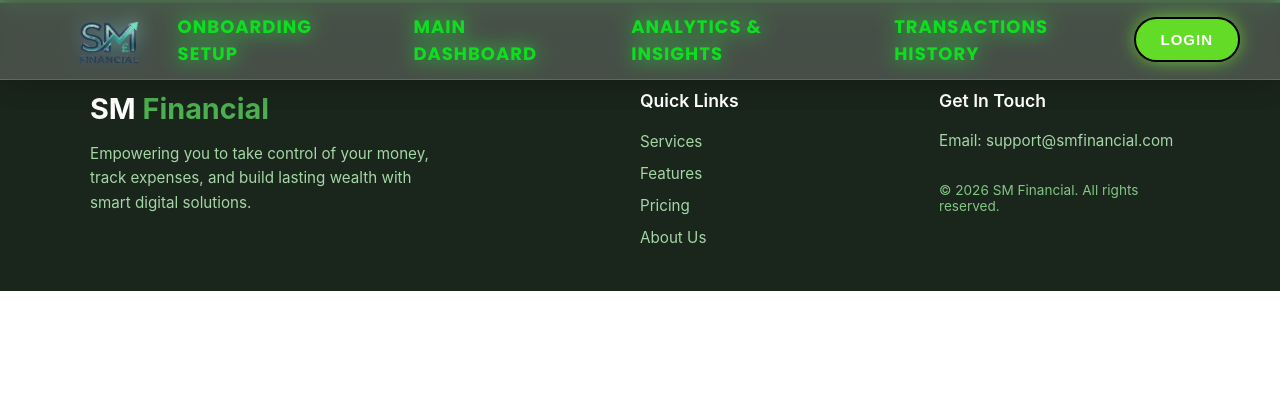
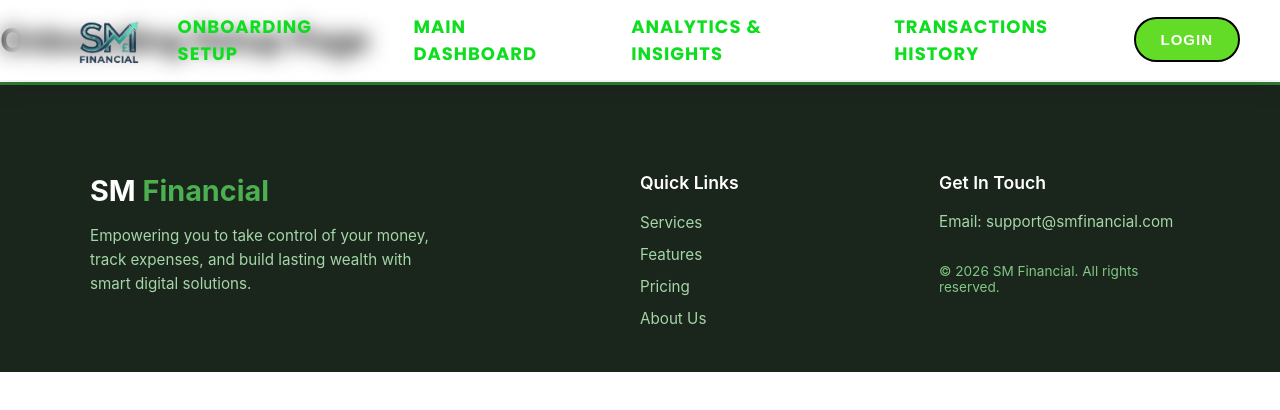
Before and after one commit to sashikmindaka1/MernFinancialTrackerApp, a React (Create React App) app: page /OnboardingSetupPage in a window 1280 px wide. Shown: the top 410 px of the page. Built offline with nearby package versions, Linux system fonts and the light colour scheme.

Commit message:
update small change in page number 1

```diff
--- a/src/pages/OnboardingSetupPage.js
+++ b/src/pages/OnboardingSetupPage.js
@@ -1,12 +1,11 @@
 import React from 'react';
-import Navbar from '../components/Navbar';
 
 
 function OnboardingSetupPage() {
   return (
 
     <div>
-      <Navbar />
+      <h1>Onboarding Setup Page</h1>
 
     </div>
 
```
